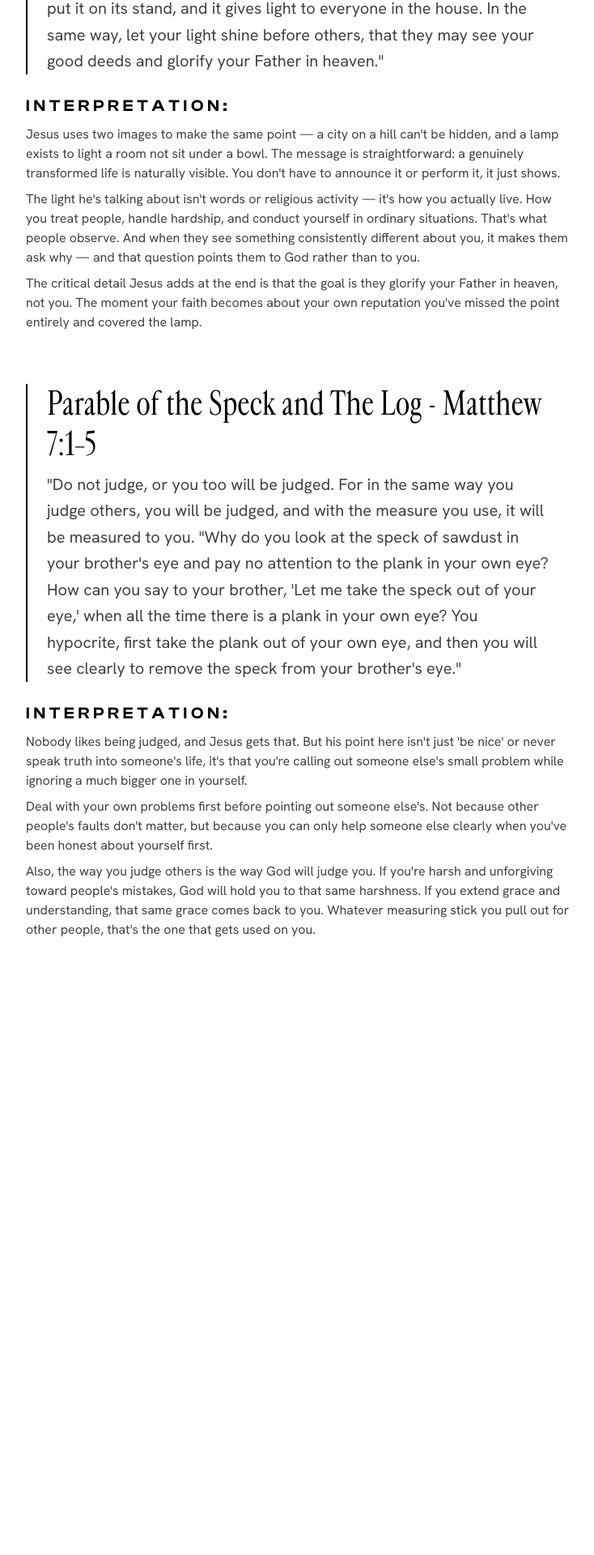
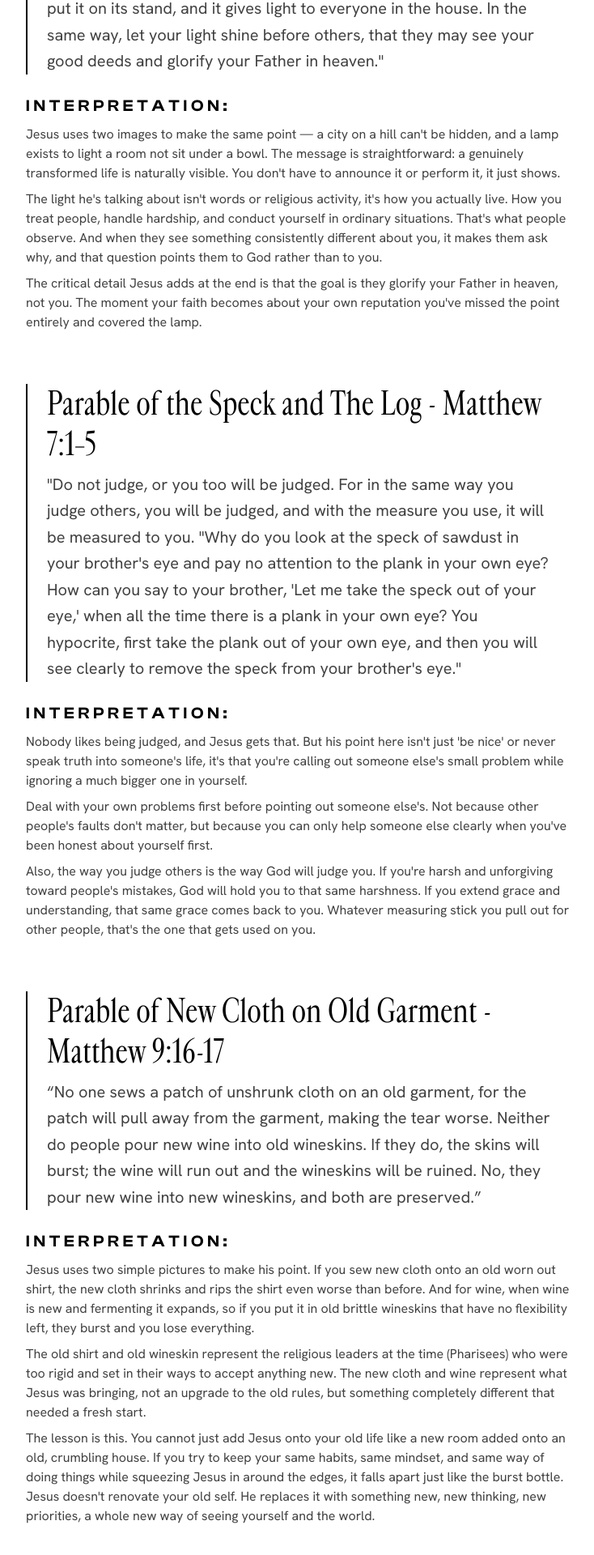
Before and after one commit to jnaples/parables-project, a React (Vite) app: page / in a window 1280 px wide. Shown: the part 709-2629 px from the top of the page at 81% size, without its empty margins (272-1006 px from the left). Before the commit the page ends 1949 px from the top, so only its background shows below. Built offline with nearby package versions, Linux system fonts and the light colour scheme.

Commit message:
add parable

```diff
--- a/src/App.jsx
+++ b/src/App.jsx
@@ -7,12 +7,12 @@ function App() {
       <div className="flex h-[500px] w-full items-center justify-center bg-[url('/images/hero.png')] bg-cover bg-no-repeat">
         <div className="container mx-auto p-6 text-center text-white">
           <h1 className="mb-2 text-5xl">
-            <span className="fade-in" style={{ animationDelay: "0ms" }}>
+            <span className="fade-in" style={{ animationDelay: "150ms" }}>
               The
             </span>
           </h1>
           <h1 className="text-[64px] leading-none">
-            <span className="fade-in" style={{ animationDelay: "220ms" }}>
+            <span className="fade-in" style={{ animationDelay: "250ms" }}>
               Parables of Jesus
             </span>
           </h1>
@@ -21,8 +21,8 @@ function App() {
       <main className="w-full px-6 py-20">
         <section className="mx-auto max-w-2xl">
           <div className="container mx-auto flex flex-col gap-16">
-            {parables.map((parable) => (
-              <ParableCard key={parable.id} {...parable} />
+            {parables.map((parable, i) => (
+              <ParableCard key={parable.id} {...parable} eager={i === 0} />
             ))}
           </div>
         </section>
--- a/src/components/ParableCard.jsx
+++ b/src/components/ParableCard.jsx
@@ -5,11 +5,13 @@ export default function ParableCard({
   reference,
   scripture,
   interpretation,
+  eager = false,
 }) {
   const ref = useRef(null);
-  const [visible, setVisible] = useState(false);
+  const [visible, setVisible] = useState(eager);
 
   useEffect(() => {
+    if (eager) return;
     const observer = new IntersectionObserver(
       ([entry]) => {
         if (entry.isIntersecting) {
@@ -21,7 +23,7 @@ export default function ParableCard({
     );
     if (ref.current) observer.observe(ref.current);
     return () => observer.disconnect();
-  }, []);
+  }, [eager]);
 
   return (
     <div
--- a/src/data/parables.js
+++ b/src/data/parables.js
@@ -1,8 +1,8 @@
 const parables = [
   {
     id: 1,
-    title: 'Parable of the Lamp',
-    reference: 'Matthew 5:14–16',
+    title: "Parable of the Lamp",
+    reference: "Matthew 5:14–16",
     scripture: `"You are the light of the world. A town built on a hill cannot be hidden.
 Neither do people light a lamp and put it under a bowl. Instead they put
 it on its stand, and it gives light to everyone in the house. In the same
@@ -12,9 +12,9 @@ deeds and glorify your Father in heaven."`,
       `Jesus uses two images to make the same point — a city on a hill can't be hidden, and a lamp exists to
 light a room not sit under a bowl. The message is straightforward: a genuinely transformed life is
 naturally visible. You don't have to announce it or perform it, it just shows.`,
-      `The light he's talking about isn't words or religious activity — it's how you actually live. How you treat
+      `The light he's talking about isn't words or religious activity, it's how you actually live. How you treat
 people, handle hardship, and conduct yourself in ordinary situations. That's what people observe. And
-when they see something consistently different about you, it makes them ask why — and that question
+when they see something consistently different about you, it makes them ask why, and that question
 points them to God rather than to you.`,
       `The critical detail Jesus adds at the end is that the goal is they glorify your Father in heaven, not you.
 The moment your faith becomes about your own reputation you've missed the point entirely and
@@ -23,8 +23,8 @@ covered the lamp.`,
   },
   {
     id: 2,
-    title: 'Parable of the Speck and The Log',
-    reference: 'Matthew 7:1–5',
+    title: "Parable of the Speck and The Log",
+    reference: "Matthew 7:1–5",
     scripture: `"Do not judge, or you too will be judged. For in the same way you judge
 others, you will be judged, and with the measure you use, it will be
 measured to you. "Why do you look at the speck of sawdust in your
@@ -46,6 +46,18 @@ that same grace comes back to you. Whatever measuring stick you pull out for oth
 one that gets used on you.`,
     ],
   },
-]
+  {
+    id: 3,
+    title: "Parable of New Cloth on Old Garment",
+    reference: "Matthew 9:16-17",
+    scripture: `“No one sews a patch of unshrunk cloth on an old garment, for the patch will pull away from the garment, making the tear worse. Neither do people pour new wine into old wineskins. If they do, the skins will burst; the wine will run out and the wineskins will be ruined. No, they pour new wine into new wineskins, and both are preserved.”
+`,
+    interpretation: [
+      `Jesus uses two simple pictures to make his point. If you sew new cloth onto an old worn out shirt, the new cloth shrinks and rips the shirt even worse than before. And for wine, when wine is new and fermenting it expands, so if you put it in old brittle wineskins that have no flexibility left, they burst and you lose everything.`,
+      `The old shirt and old wineskin represent the religious leaders at the time (Pharisees) who were too rigid and set in their ways to accept anything new. The new cloth and wine represent what Jesus was bringing, not an upgrade to the old rules, but something completely different that needed a fresh start.`,
+      `The lesson is this. You cannot just add Jesus onto your old life like a new room added onto an old, crumbling house. If you try to keep your same habits, same mindset, and same way of doing things while squeezing Jesus in around the edges, it falls apart just like the burst bottle. Jesus doesn't renovate your old self. He replaces it with something new, new thinking, new priorities, a whole new way of seeing yourself and the world.`,
+    ],
+  },
+];
 
-export default parables
+export default parables;
```
